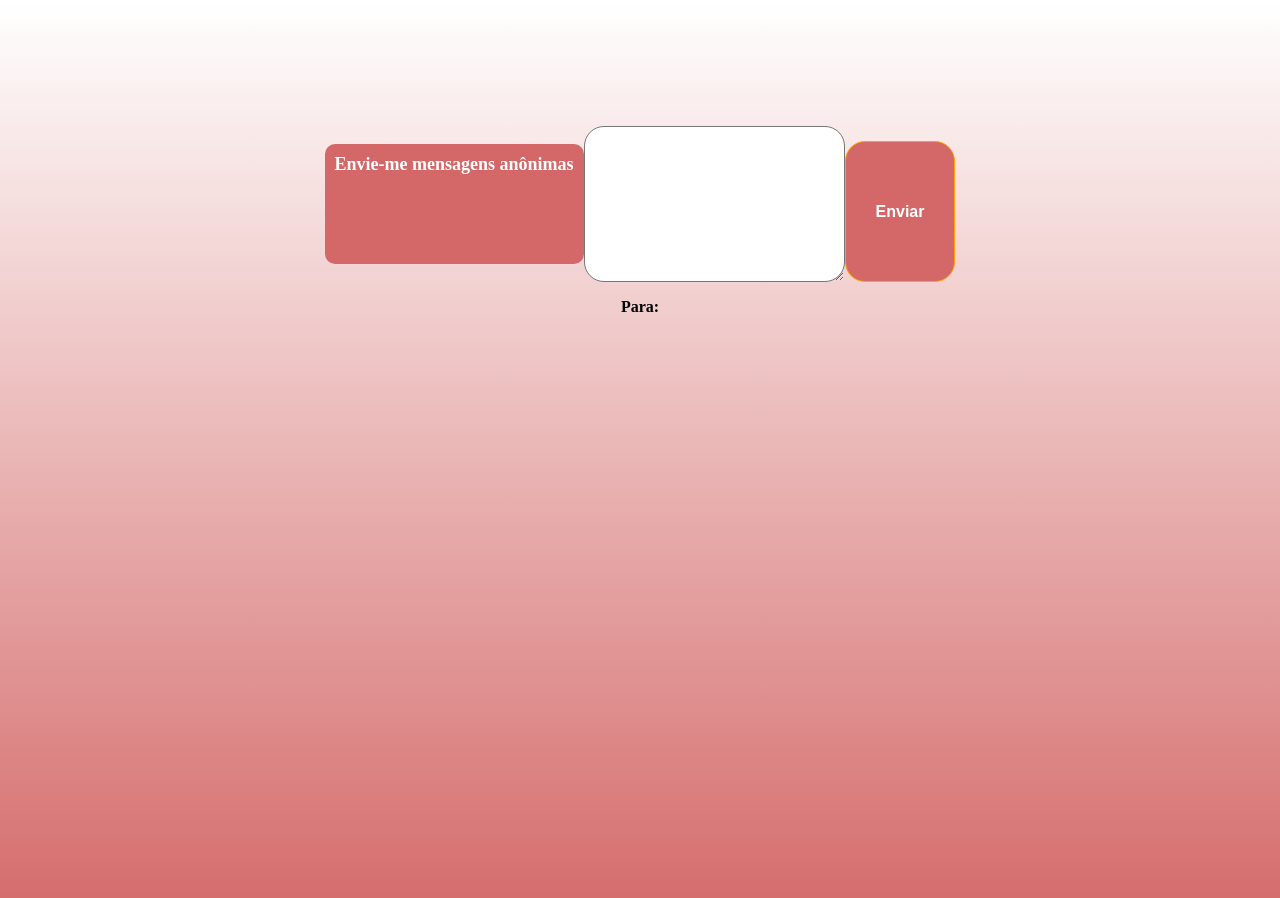
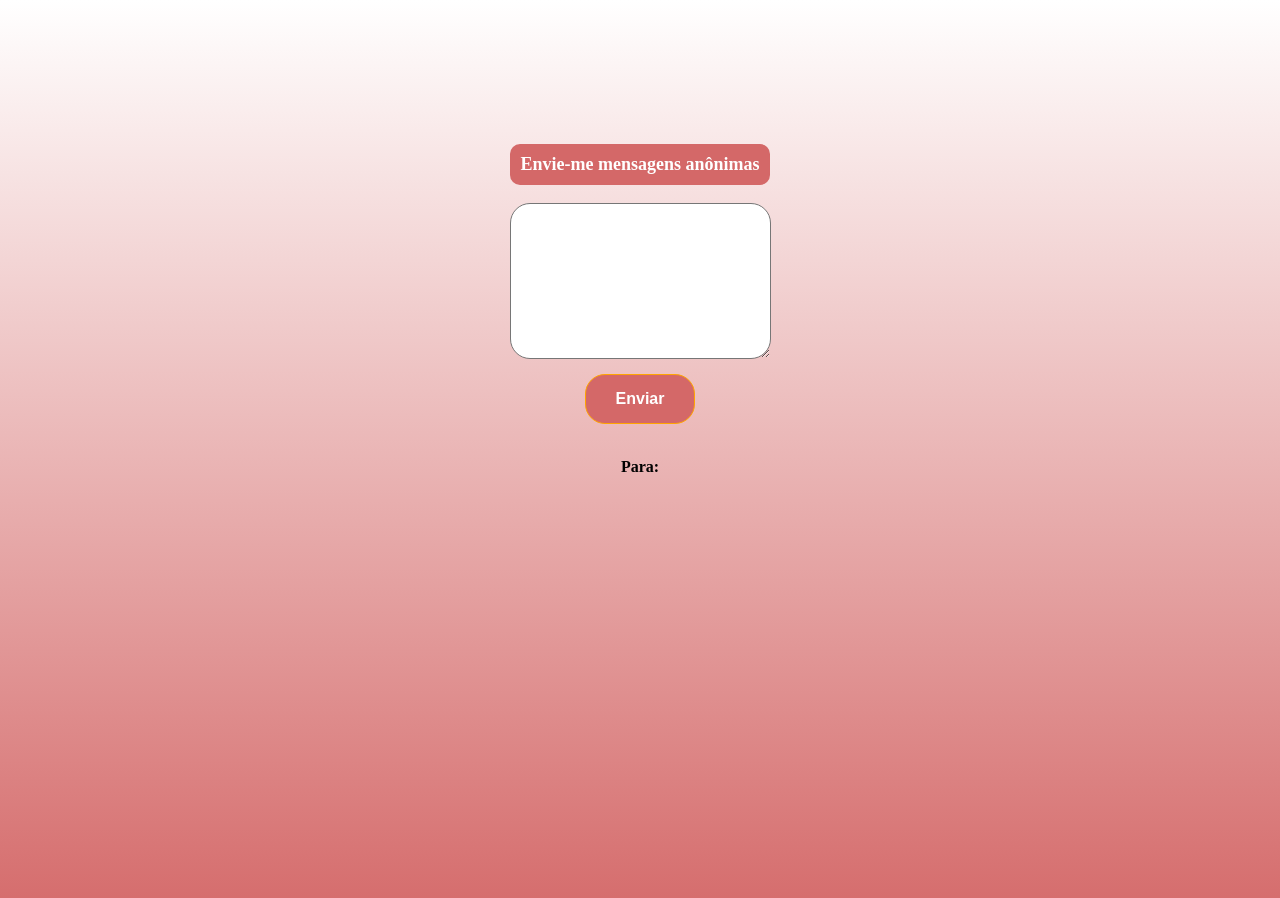
Before and after one commit to ngllink/ngllink.github.io, a plain HTML site: page index.html in a window 1280 px wide. Drawn offline with Linux system fonts and the light colour scheme.

Commit message:
Update style.css

```diff
--- a/style.css
+++ b/style.css
@@ -10,9 +10,9 @@ body{
     height:600;
     background-size:600px;*/
     display:flex;
-    justify-content: center;
-    flex-direction:collumn;
-  flex-wrap:wrap;
+    align-items: center;
+    flex-direction:column;
+
 
   height:100hv;
 }
```
